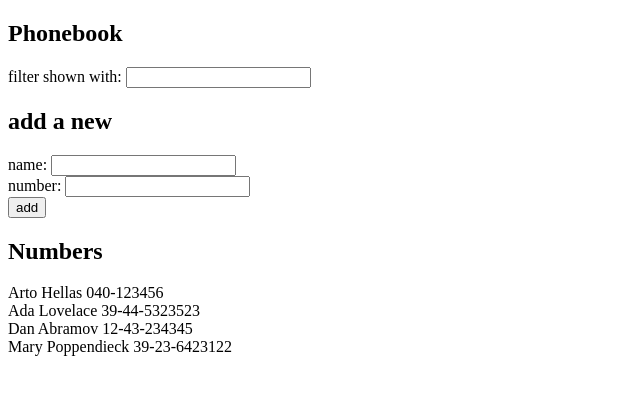
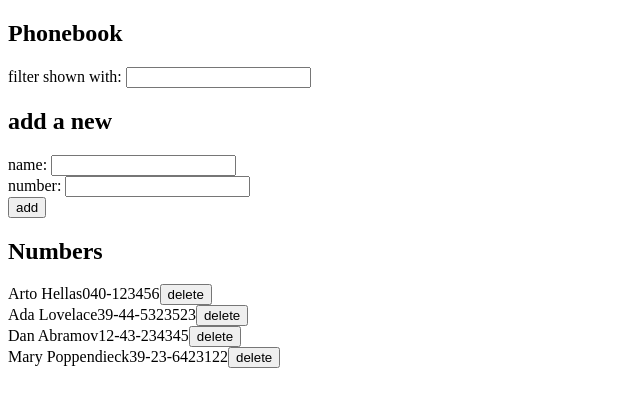
Before and after one commit to knownothingsnow/full-stack-open-2020, a React (Create React App) app in the folder part_2/the-phonebook/: page / in a window 1280 px wide. Shown: the top 406 px of the page, without its empty margins (0-640 px from the left). Built offline with nearby package versions, Linux system fonts and the light colour scheme; data requests are answered from the project's data file.

Commit message:
feat: Exercises 2.17

```diff
--- a/part_2/the-phonebook/src/App.js
+++ b/part_2/the-phonebook/src/App.js
@@ -31,6 +31,17 @@ const App = () => {
 
   const numberHandler = (e) => {
     setNewNumber(e.target.value)
+  }
+
+  const deletePerson = id => {
+    if (window.confirm(`Delete ${persons.filter(person => person.id === id)[0].name}`)) {
+      phoneServices.deleteContacts(id)
+        .then(res => {
+          const newPersons = persons.filter(person => person.id !== id)
+          setPersons(newPersons)
+          setPersonsToShow(newPersons)
+        })
+    }
   }
 
   const submitName = (e) => {
@@ -80,6 +91,7 @@ const App = () => {
       <h2>Numbers</h2>
       <Persons
         personsToShow={personsToShow}
+        deletePerson={deletePerson}
       />
     </div>
   )
--- a/part_2/the-phonebook/src/components/persons.js
+++ b/part_2/the-phonebook/src/components/persons.js
@@ -1,14 +1,19 @@
 import React from 'react'
 
 const persons = ({
-  personsToShow
+  personsToShow,
+  deletePerson
 }) => {
   return (
     <>
       {
         personsToShow.map((person) => {
           return (
-            <div key={person.name}>{person.name} {person.number}</div>
+            <div key={person.name}>
+              {person.name}
+              {person.number}
+              <button onClick={() => deletePerson(person.id)}>delete</button>
+            </div>
           )
         })
       }
--- a/part_2/the-phonebook/src/services/phoneServices.js
+++ b/part_2/the-phonebook/src/services/phoneServices.js
@@ -11,4 +11,10 @@ const createContacts = newObject => {
   return request.then(response => response.data)
 }
 
-export default { getAllContacts, createContacts }
+const deleteContacts = id => axios.delete(`${baseUrl}/${id}`)
+
+export default {
+  getAllContacts,
+  createContacts,
+  deleteContacts
+}
```
